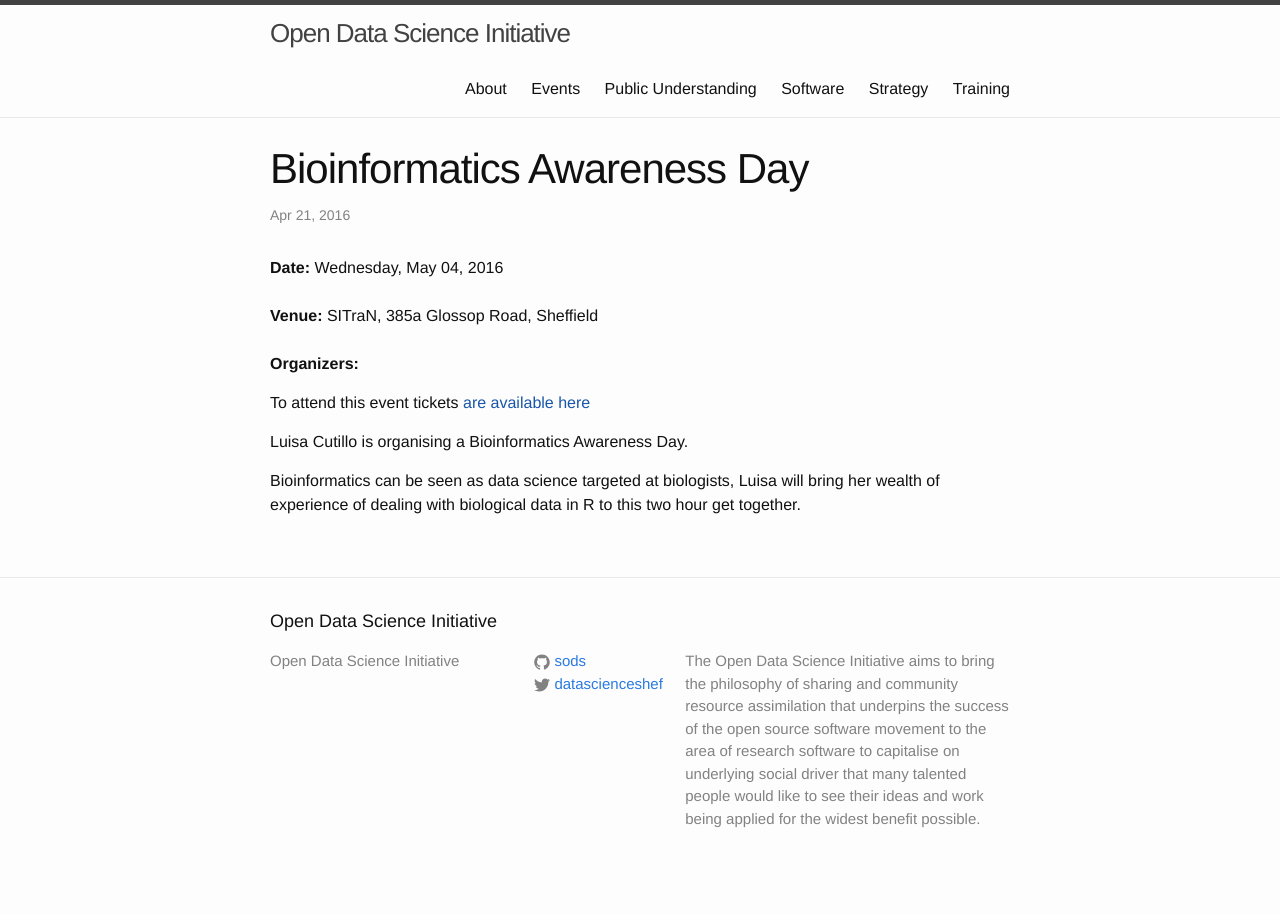
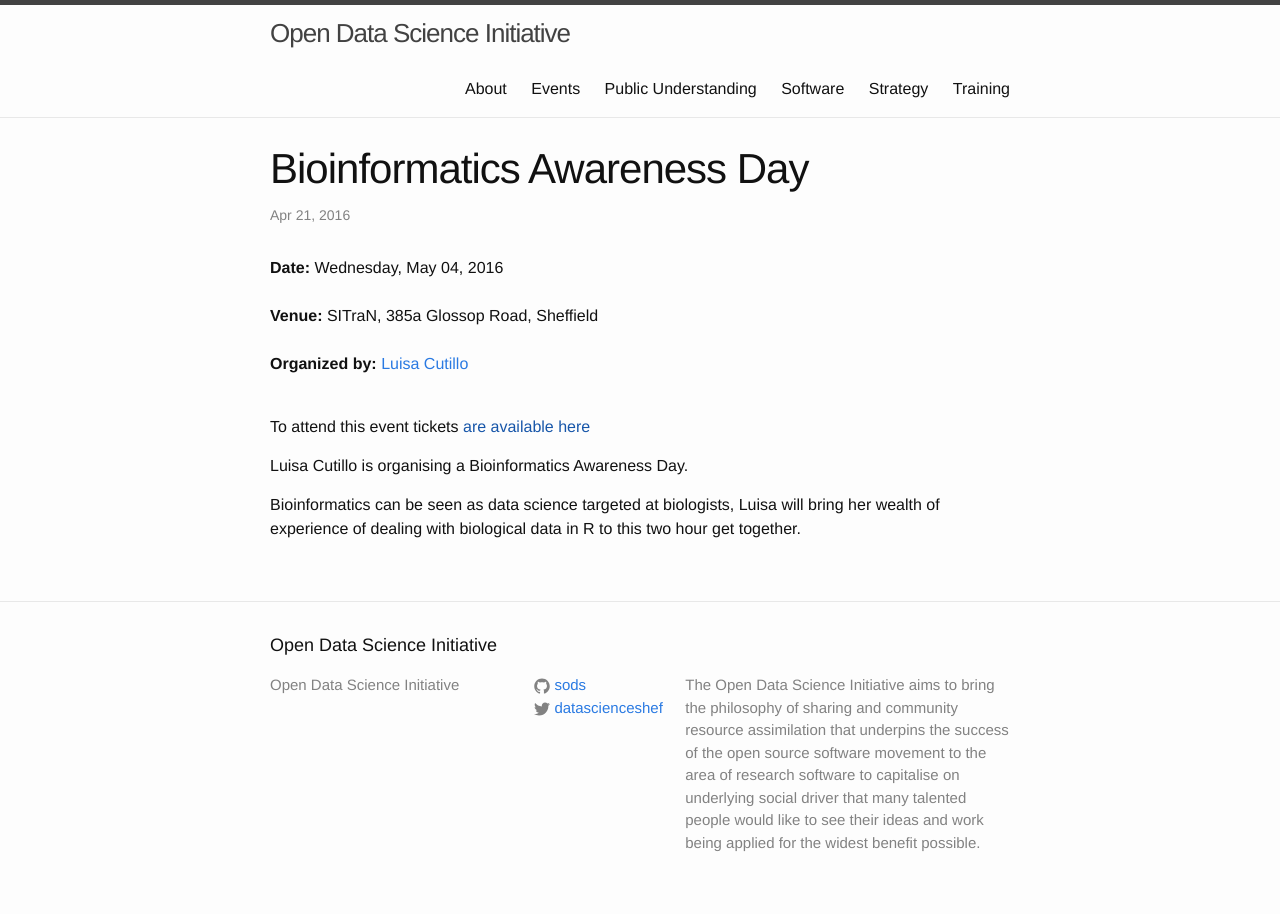
Before and after one commit to sods/sods.github.io, a Jekyll site: the page built from _posts/2016-04-21-bioinformatics-awareness-day.md, in a window 1280 px wide. Built offline with Jekyll 4.4.1, drawn with Linux system fonts in a browser that asks for light colours.

Commit message:
Add event

```diff
--- a/_layouts/event.html
+++ b/_layouts/event.html
@@ -14,14 +14,21 @@ layout: post
   {% if page.event.room or page.event.location %}
   <b>Venue:</b> {% if page.event.room and page.event.location %}{{ page.event.room }}, {{ page.event.location }}{% else %}{{ page.event.room }}{{ page.event.location }}{% endif %}<br><br>
   {% endif %}
+  {% if page.event.speakers %}
+  <b>Speaker:</b>
+  {% assign lastone = page.event.speakers | last %}
+  {% for person in page.event.speakers %}
+  {% include listperson.html %}
+  {% endfor %}<br><br>
+  {% endif %}
 
-  <b>Organizers:</b>
 
   {% if page.event.organizers %}
+  <b>Organized by:</b>
   {% assign lastone = page.event.organizers | last %}
-  {% for person in page.organizers %}
-  {% include listperson.html %}<br>
-  {% endfor %}
+  {% for person in page.event.organizers %}
+  {% include listperson.html %}
+  {% endfor %}<br><br>
   {% endif %}
 </p>
 
```
Also changed, not shown: _posts/2016-02-24-science-week-talk.md (+1 -1 lines).
